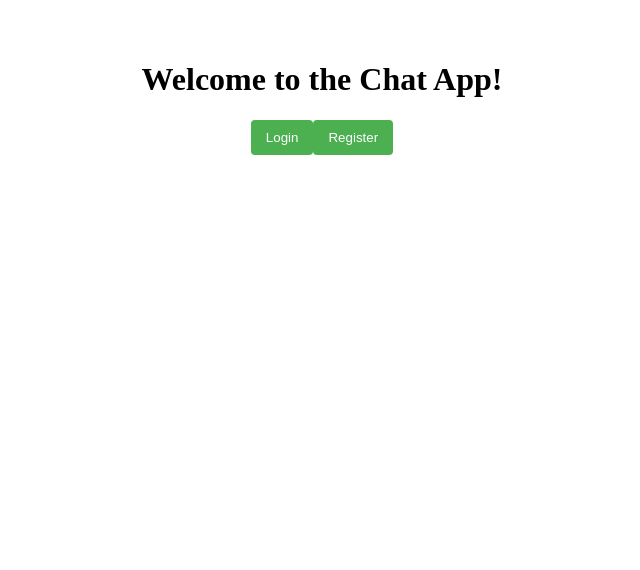
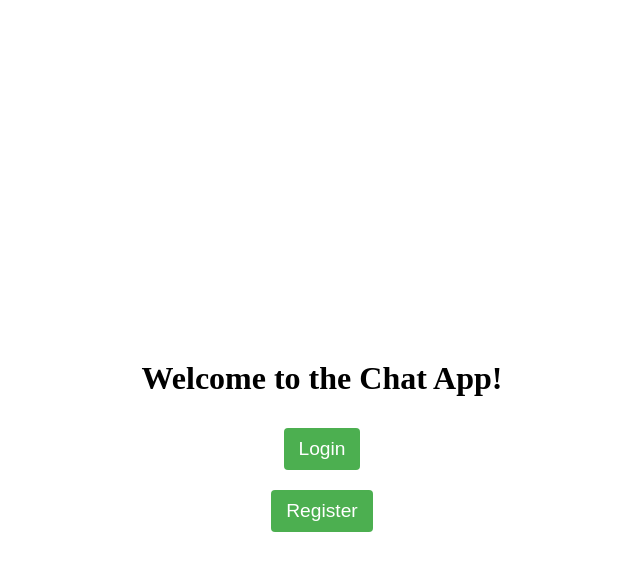
Before and after one commit to taljsl/final-project-front-end, a React (Vite) app: page / in a window 1280 px wide. Shown: the top 570 px of the page, without its empty margins (318-958 px from the left). Built offline with nearby package versions, Linux system fonts and the light colour scheme; no server answers; the HTML template or start-up script is replaced by a standard one.

Commit message:
Added very very mild styling and made profile display user info

```diff
--- a/src/components/Login.jsx
+++ b/src/components/Login.jsx
@@ -1,6 +1,7 @@
 import { useState } from "react";
 import { loginUser } from "../Services/ServiceFunctions";
 import { useNavigate } from "react-router-dom";
+
 
 const Login = () => {
   const [formData, setFormData] = useState({ email: "", password: "" });
@@ -12,7 +13,7 @@
     if (response.token) {
       localStorage.setItem("token", response.token);
       localStorage.setItem("username", response.username);
-
+      localStorage.setItem("email", response.email)
       alert("Login successful!");
       setIsLoggedIn(true);
       navigate("/profile");
--- /dev/null
+++ b/src/pages/Home.css
@@ -0,0 +1,24 @@
+/* Styling by GPT */
+.home-container {
+    display: flex;
+    flex-direction: column;
+    align-items: center;
+    justify-content: center;
+    height: 100vh; /* Full height */
+    text-align: center;
+  }
+
+  button {
+    margin: 10px; /* Add space between buttons */
+    padding: 10px 20px;
+    font-size: 1.2em;
+    border-radius: 5px;
+    background-color: #646cff; /* Primary color */
+    color: white;
+    border: none;
+    transition: background-color 0.3s; /* Smooth transition */
+  }
+
+  button:hover {
+    background-color: #535bf2; /* Darker shade on hover */
+  }
--- a/src/pages/Home.jsx
+++ b/src/pages/Home.jsx
@@ -1,5 +1,5 @@
 import { Link } from "react-router-dom";
-
+import './Home.css'
 const Home = () => {
   return (
     <div className="home-container">
--- a/src/pages/ProfilePage.jsx
+++ b/src/pages/ProfilePage.jsx
@@ -4,6 +4,8 @@
 
 const ProfilePage = () => {
   const navigate = useNavigate();
+  const username = localStorage.getItem("username");
+  const email = localStorage.getItem("email");
   useEffect(() => {
     // Check if the user is authenticated
     const token = localStorage.getItem("token");
@@ -19,13 +21,15 @@
     // Clear user-related data from localStorage
     localStorage.removeItem("token");
     localStorage.removeItem("username");
-
+    localStorage.removeItem("email");
     alert("You have been logged out.");
     navigate("/"); // Redirect to the home or login page
   };
   return (
     <div>
       <h1>Welcome to your Profile</h1>
+      <p>Username: {username}</p>
+      <p>Email: {email}</p>
       <button onClick={handleJoinChat}>Join Chat</button>
       <button onClick={handleLogout}>Logout</button>
     </div>
```
Also changed, not shown: src/App.jsx (+0 -36 lines).
